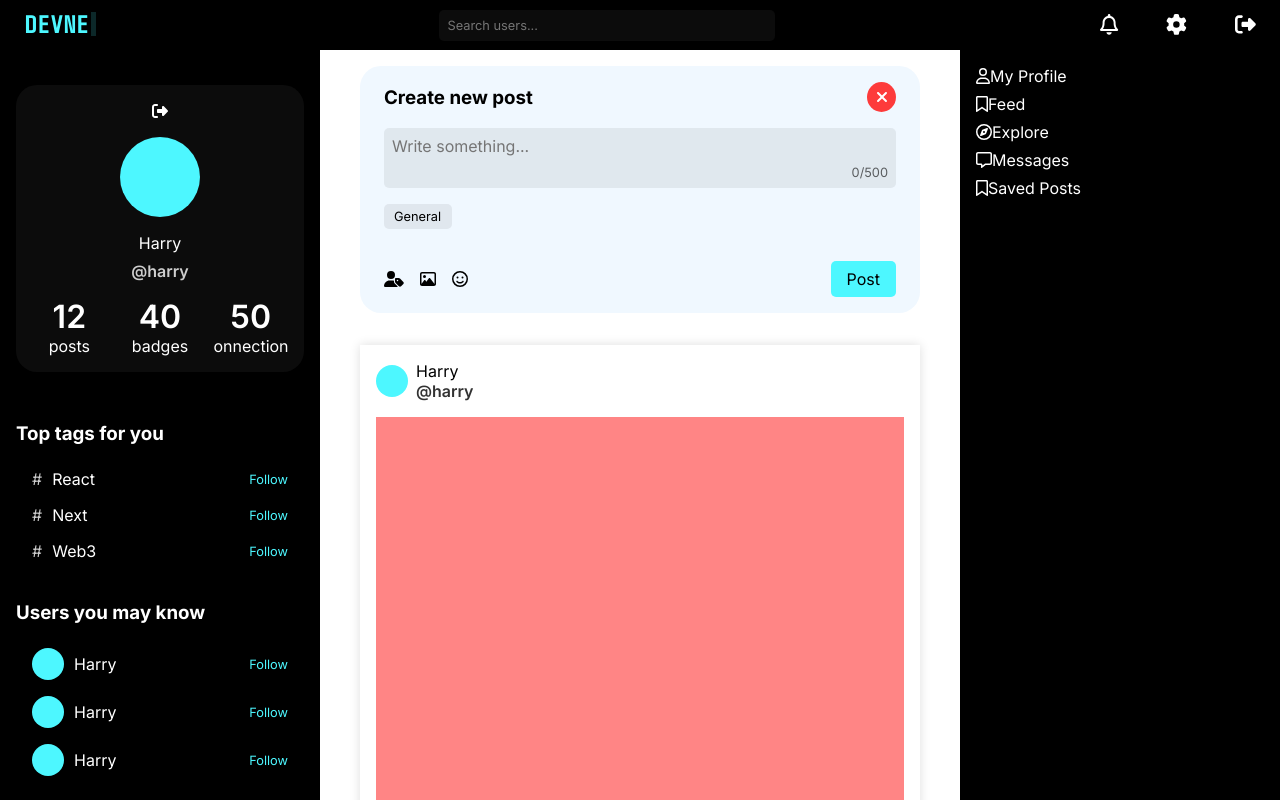
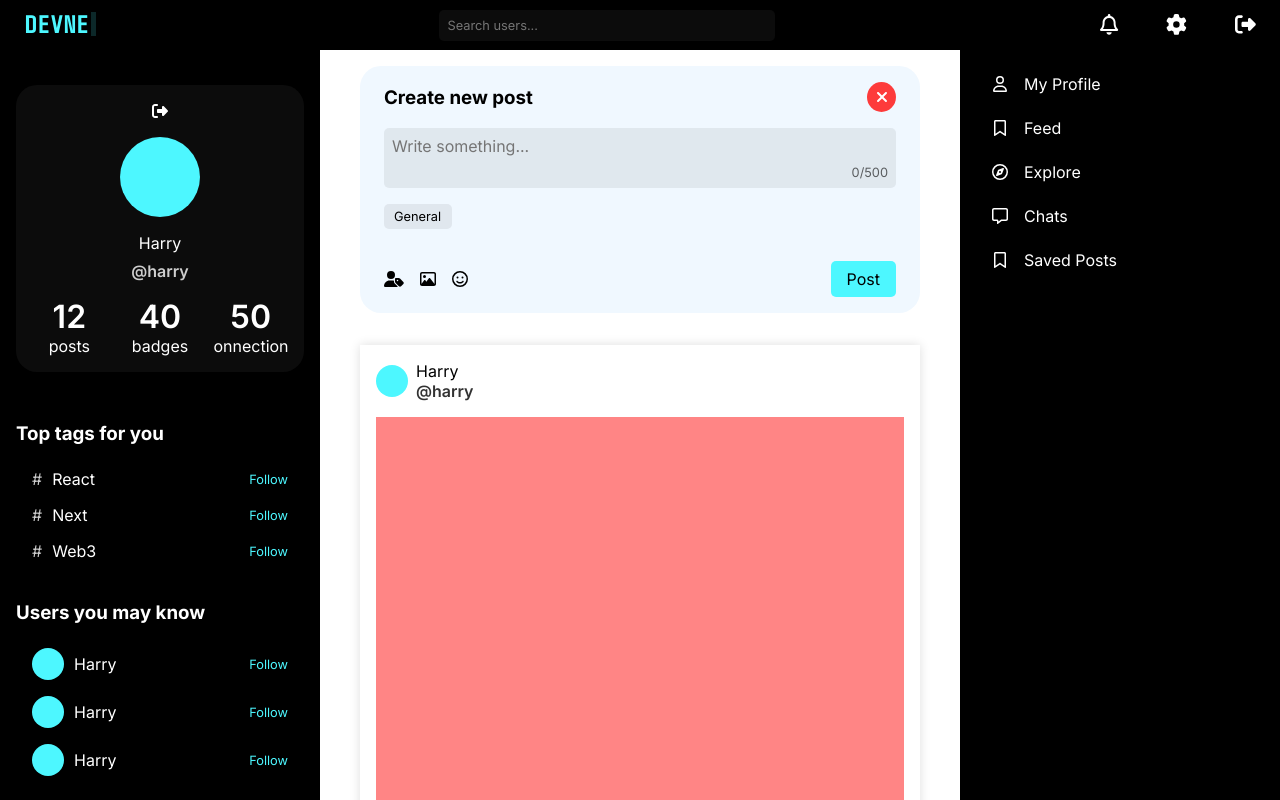
Before and after one commit to iHarryD/f-dev-net, a Next.js app: page / in a window 1280 px wide. Shown: the top 800 px of the page. Built offline with nearby package versions, Linux system fonts and the light colour scheme.

Commit message:
feat: add link to logo and page navigation

```diff
--- a/components/homePageNavbar/HomePageNavbar.tsx
+++ b/components/homePageNavbar/HomePageNavbar.tsx
@@ -5,6 +5,7 @@ import {
   faUser,
 } from "@fortawesome/free-regular-svg-icons";
 import { FontAwesomeIcon } from "@fortawesome/react-fontawesome";
+import Link from "next/link";
 import homePageNavbarStyles from "./HomePageNavbar.module.css";
 
 export default function HomePageNavbar() {
@@ -12,44 +13,54 @@ export default function HomePageNavbar() {
     <nav className={homePageNavbarStyles.homeNavbar}>
       <ul className={homePageNavbarStyles.homeNavbarNavItemsContainer}>
         <li>
-          <button className={homePageNavbarStyles.homeNavbarButton}>
-            <span className={homePageNavbarStyles.navbarButtonIconContainer}>
+          <Link href="/profile">
+            <div className={homePageNavbarStyles.homeNavbarLink}>
+              <span className={homePageNavbarStyles.navbarLinkIconContainer}>
                 <FontAwesomeIcon icon={faUser} />
               </span>
-            My Profile
-          </button>
+              <span>My Profile</span>
+            </div>
+          </Link>
         </li>
         <li>
-          <button className={homePageNavbarStyles.homeNavbarButton}>
-            <span className={homePageNavbarStyles.navbarButtonIconContainer}>
+          <Link href="/feed">
+            <div className={homePageNavbarStyles.homeNavbarLink}>
+              <span className={homePageNavbarStyles.navbarLinkIconContainer}>
                 <FontAwesomeIcon icon={faBookmark} />
               </span>
-            Feed
-          </button>
+              <span>Feed</span>
+            </div>
+          </Link>
         </li>
         <li>
-          <button className={homePageNavbarStyles.homeNavbarButton}>
-            <span className={homePageNavbarStyles.navbarButtonIconContainer}>
+          <Link href="/explore">
+            <div className={homePageNavbarStyles.homeNavbarLink}>
+              <span className={homePageNavbarStyles.navbarLinkIconContainer}>
                 <FontAwesomeIcon icon={faCompass} />
               </span>
-            Explore
-          </button>
+              <span>Explore</span>
+            </div>
+          </Link>
         </li>
         <li>
-          <button className={homePageNavbarStyles.homeNavbarButton}>
-            <span className={homePageNavbarStyles.navbarButtonIconContainer}>
+          <Link href="/chat">
+            <div className={homePageNavbarStyles.homeNavbarLink}>
+              <span className={homePageNavbarStyles.navbarLinkIconContainer}>
                 <FontAwesomeIcon icon={faMessage} />
               </span>
-            Messages
-          </button>
+              <span>Chats</span>
+            </div>
+          </Link>
         </li>
         <li>
-          <button className={homePageNavbarStyles.homeNavbarButton}>
-            <span className={homePageNavbarStyles.navbarButtonIconContainer}>
+          <Link href="/saved">
+            <div className={homePageNavbarStyles.homeNavbarLink}>
+              <span className={homePageNavbarStyles.navbarLinkIconContainer}>
                 <FontAwesomeIcon icon={faBookmark} />
               </span>
-            Saved Posts
-          </button>
+              <span>Saved Posts</span>
+            </div>
+          </Link>
         </li>
       </ul>
     </nav>
--- a/components/logo/Logo.tsx
+++ b/components/logo/Logo.tsx
@@ -1,3 +1,4 @@
+import Link from "next/link";
 import { useEffect, useRef, useState } from "react";
 import logoStyles from "./Logo.module.css";
 
@@ -19,9 +20,11 @@ export default function Logo() {
   }, []);
 
   return (
-    <div className={logoStyles.logoContainer}>
-      <span>{currentWord}</span>
-      <span className={logoStyles.typingIndicator}></span>
-    </div>
+    <Link href="/">
+      <div className={logoStyles.logoContainer}>
+        <span>{currentWord}</span>
+        <span className={logoStyles.typingIndicator}></span>
+      </div>
+    </Link>
   );
 }
```
Lines whose indentation alone changed are shown as unchanged.
